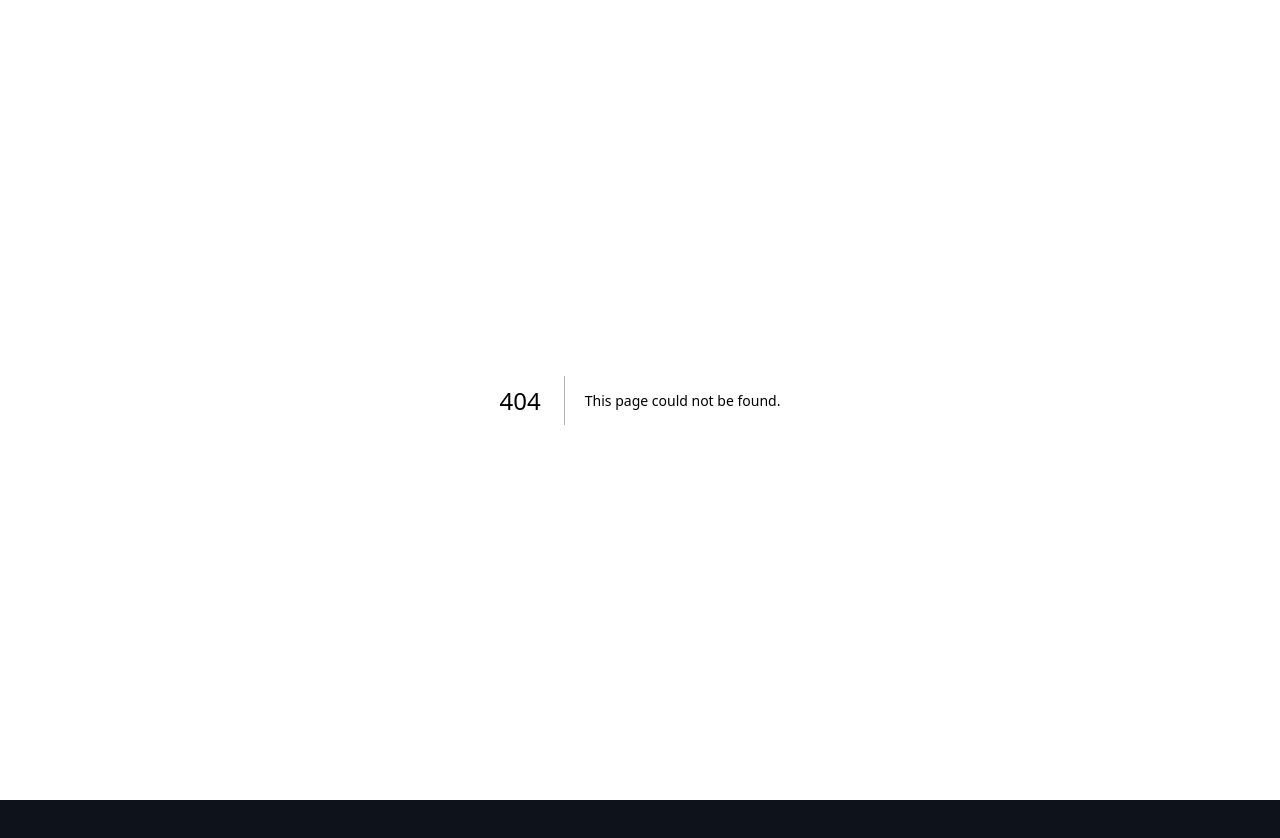
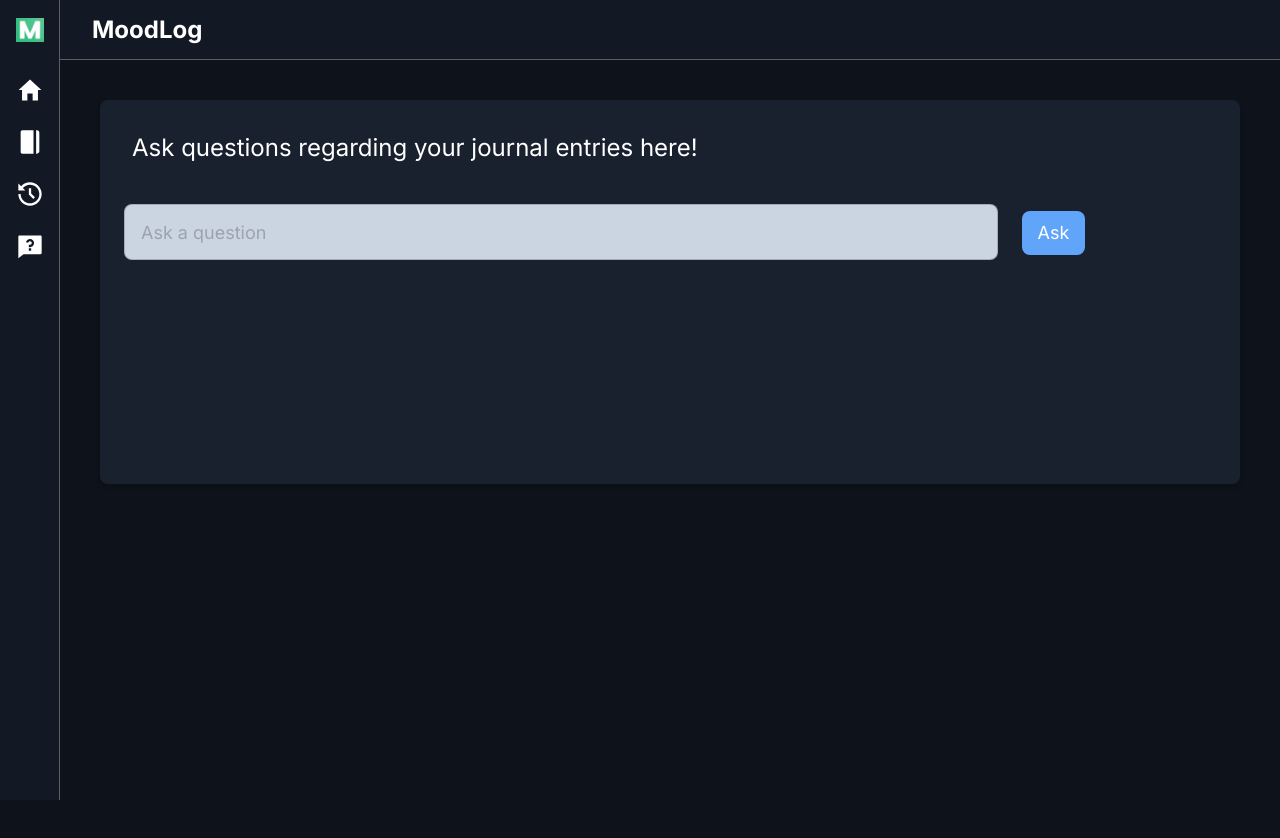
Before and after one commit to hemant-hc/moodlog, a Next.js app: page /questions in a window 1280 px wide. Before the commit this address had no page. Before the commit the page ends 800 px from the top, so only its background shows below. Built offline with nearby package versions, Linux system fonts and the light colour scheme.

Commit message:
added seperate page for questions

```diff
--- a/app/(dashboard)/layout.tsx
+++ b/app/(dashboard)/layout.tsx
@@ -3,7 +3,7 @@ import Image from "next/image";
 import Link from "next/link";
 import { PropsWithChildren } from "react";
 import { IoMdHome, IoMdJournal } from "react-icons/io";
-import { RiHistoryFill } from "react-icons/ri";
+import { RiHistoryFill, RiQuestionnaireFill } from "react-icons/ri";
 
 const DashboardLayout = ({ children }: PropsWithChildren<{}>) => {
   return (
@@ -30,6 +30,11 @@ const DashboardLayout = ({ children }: PropsWithChildren<{}>) => {
               <RiHistoryFill size={28} />
             </Link>
           </li>
+          <li className="flex justify-center py-3">
+            <Link href="/questions">
+              <RiQuestionnaireFill size={28} />
+            </Link>
+          </li>
         </ul>
       </aside>
       <div className="ml-[60px] h-full w-[calc(100vw-60px)]">
--- /dev/null
+++ b/app/(dashboard)/questions/page.tsx
@@ -0,0 +1,16 @@
+import Question from "@/components/Question";
+
+const QuestionPage = () => {
+  return (
+    <div className="m-10">
+      <div className="bg-bl-light1 mb-6 h-96 p-4 rounded-lg shadow-md">
+        <div className="p-4 text-2xl mb-4">
+          Ask questions regarding your journal entries here!
+        </div>
+        <Question />
+      </div>
+    </div>
+  );
+};
+
+export default QuestionPage;
--- a/components/EntryCard.tsx
+++ b/components/EntryCard.tsx
@@ -13,7 +13,7 @@ const EntryCard = ({ entry }: EntryCardProps) => {
       : entry.content;
 
   return (
-    <div className="overflow-hidden rounded-lg bg-bl-light1 shadow">
+    <div className="overflow-hidden h-40 w-120 rounded-lg bg-bl-light1 shadow">
       <div className="px-4 pt-5 text-slate-400 text-sm">{date}</div>
       <div className="px-4 py-5">{contentPreview}</div>
     </div>
--- a/components/Question.tsx
+++ b/components/Question.tsx
@@ -26,18 +26,20 @@ const Question = () => {
           value={value}
           type="text"
           placeholder="Ask a question"
-          className="border border-black/20 px-4 py-2 text-lg rounded-lg"
+          className="border border-black/20 px-4 bg-slate-300 py-2 h-14 w-[80%] text-black text-lg rounded-lg"
         />
         <button
           disabled={loading}
           type="submit"
-          className="bg-blue-400 px-4 ml-4 py-2 rounded-lg text-lg"
+          className="bg-blue-400 px-4 ml-6 py-2 rounded-lg text-lg"
         >
           Ask
         </button>
       </form>
-      {loading && <div>...loading</div>}
-      {response && <div>{response}</div>}
+      <div className="m-4">
+        {loading && <div>...loading</div>}
+        {response && <div>{response}</div>}
+      </div>
     </div>
   );
 };
```
